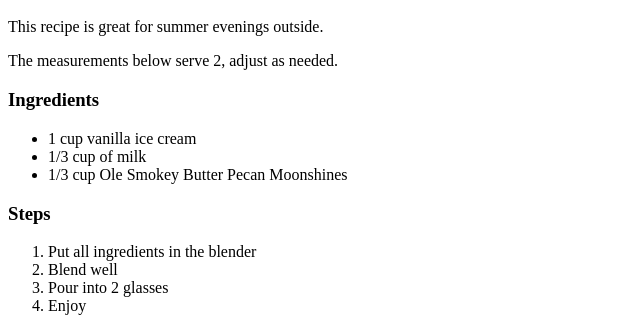
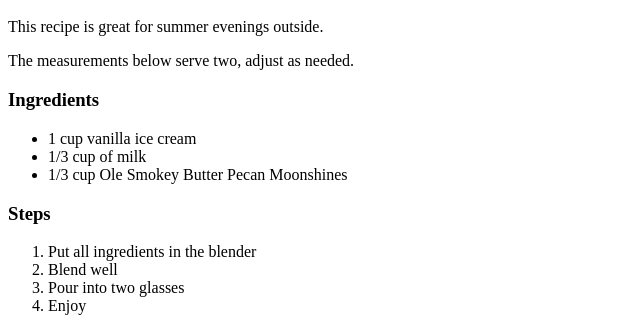
Before and after one commit to Lilly-Gullett/odin-recipes, a plain HTML site: page recipes/boozy-milkshakes.html in a window 1280 px wide. Shown: the part 564-892 px from the top of the page, 0-640 px from the left. Drawn offline with Linux system fonts and the light colour scheme.

Commit message:
Change numeric 2 for two on boozy-milkshakes.html
In the paragraphs section, there is a note that the recipe serves two.
In the steps, it lists pour into two glasses.
This commit changes both of those "2"s to "two" as it looks and reads
better than a numeric 2 in the context.

```diff
--- a/recipes/boozy-milkshakes.html
+++ b/recipes/boozy-milkshakes.html
@@ -21,7 +21,7 @@
 <main>
    <section class="paragraphs">
       <p>This recipe is great for summer evenings outside.</p>
-      <p>The measurements below serve 2, adjust as needed.</p>
+      <p>The measurements below serve two, adjust as needed.</p>
    </section>
 
    <section class="ingredients">
@@ -38,7 +38,7 @@
       <ol>
          <li>Put all ingredients in the blender</li>
          <li>Blend well</li>
-         <li>Pour into 2 glasses</li>
+         <li>Pour into two glasses</li>
          <li>Enjoy</li>
       </ol>
    </section>
```
